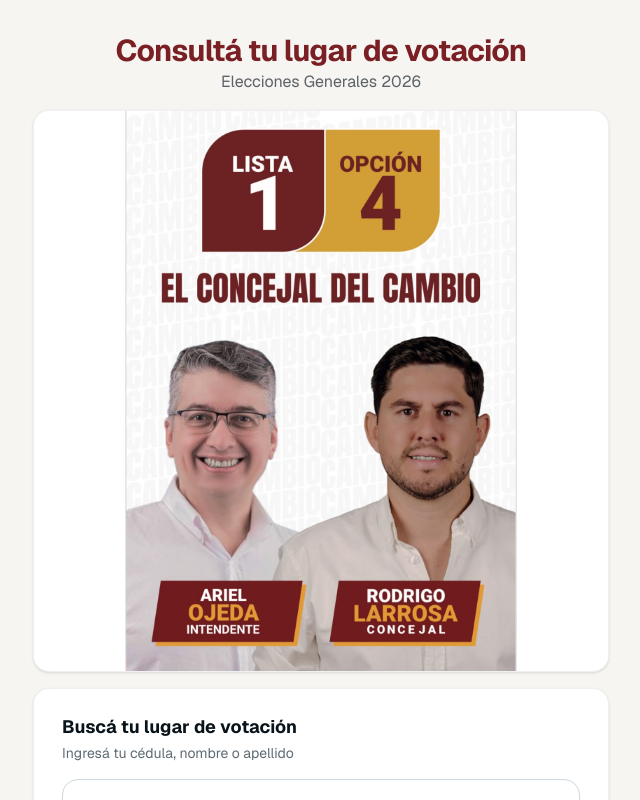
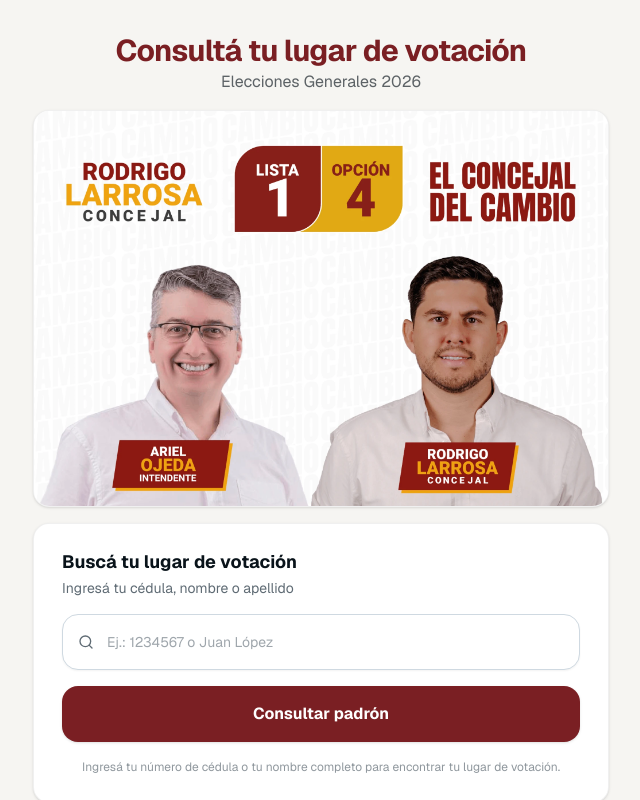
Before and after one commit to denisarielramos/padron-larrosa, a Next.js app: page / in a window 1280 px wide. Shown: the top 800 px of the page, without its empty margins (319-959 px from the left). Built offline with nearby package versions, Linux system fonts and the light colour scheme.

Commit message:
Usar flyer horizontal nuevo y quitar límite de altura
Co-Authored-By: Claude Opus 5.5 <noreply@anthropic.com>
Claude-Session: https://claude.ai/code/session_017DKDnfWjX7NVrhRZZRTprj

```diff
--- a/app/page.tsx
+++ b/app/page.tsx
@@ -27,10 +27,10 @@ export default function HomePage() {
             <Image
               src="/flyer-larrosa.png"
               alt="Flyer de campaña: Lista 1 Opción 4, Ariel Ojeda Intendente y Rodrigo Larrosa Concejal"
-              width={1120}
-              height={1600}
+              width={2048}
+              height={1412}
               sizes="(max-width: 640px) 100vw, 576px"
-              className="mx-auto w-full h-auto max-h-[58svh] sm:max-h-[70vh] object-contain"
+              className="block w-full h-auto object-contain"
               priority
             />
           </div>
```
Also changed, not shown: public/flyer-larrosa.png.
